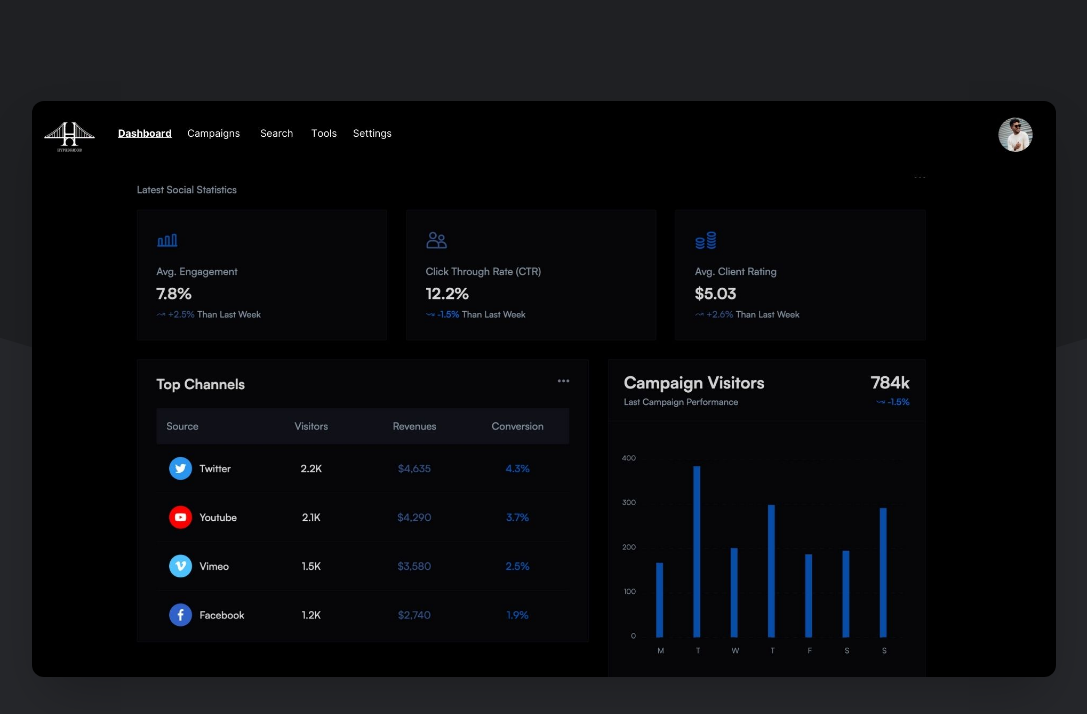
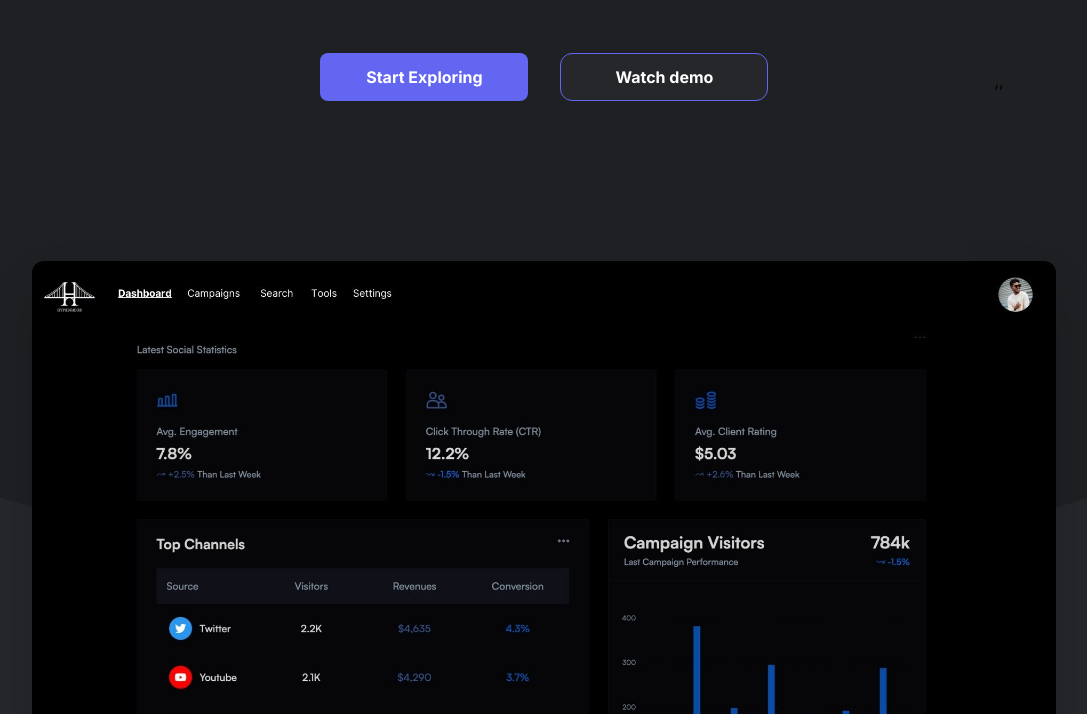
Before and after one commit to akhilcjacob/HypeBridge, an Astro site: page / in a window 1280 px wide. Shown: the part 667-1381 px from the top of the page, without its empty margins (91-1178 px from the left). Built offline with nearby package versions, Linux system fonts and the light colour scheme; Astro itself is replaced by a stand-in of ours.

Commit message:
Some minor spacing

```diff
--- a/src/components/Hero.jsx
+++ b/src/components/Hero.jsx
@@ -12,7 +12,7 @@
 
   return (
     <section
-      className="w-screen  flex justify-center items-center bg-bgDark1 mb-[28vw] md:mb-[18vw] lg:mb-[10vw] xl:mb-[13vw] 2xl:mb-60 hero-bg-gradient pb-24 sm:pb-32 md:pb-44 lg:pb-0"
+      className="w-screen pt-40  flex justify-center items-center bg-bgDark1 mb-[28vw] md:mb-[18vw] lg:mb-[10vw] xl:mb-[13vw] 2xl:mb-60 hero-bg-gradient pb-24 sm:pb-32 md:pb-44 lg:pb-0"
       id="home"
     >
       <div className="w-full md:w-[800px] xl:w-[900px] flex flex-col justify-center items-center pt-16 md:pt-16 lg:pt-20 text-center">
```
